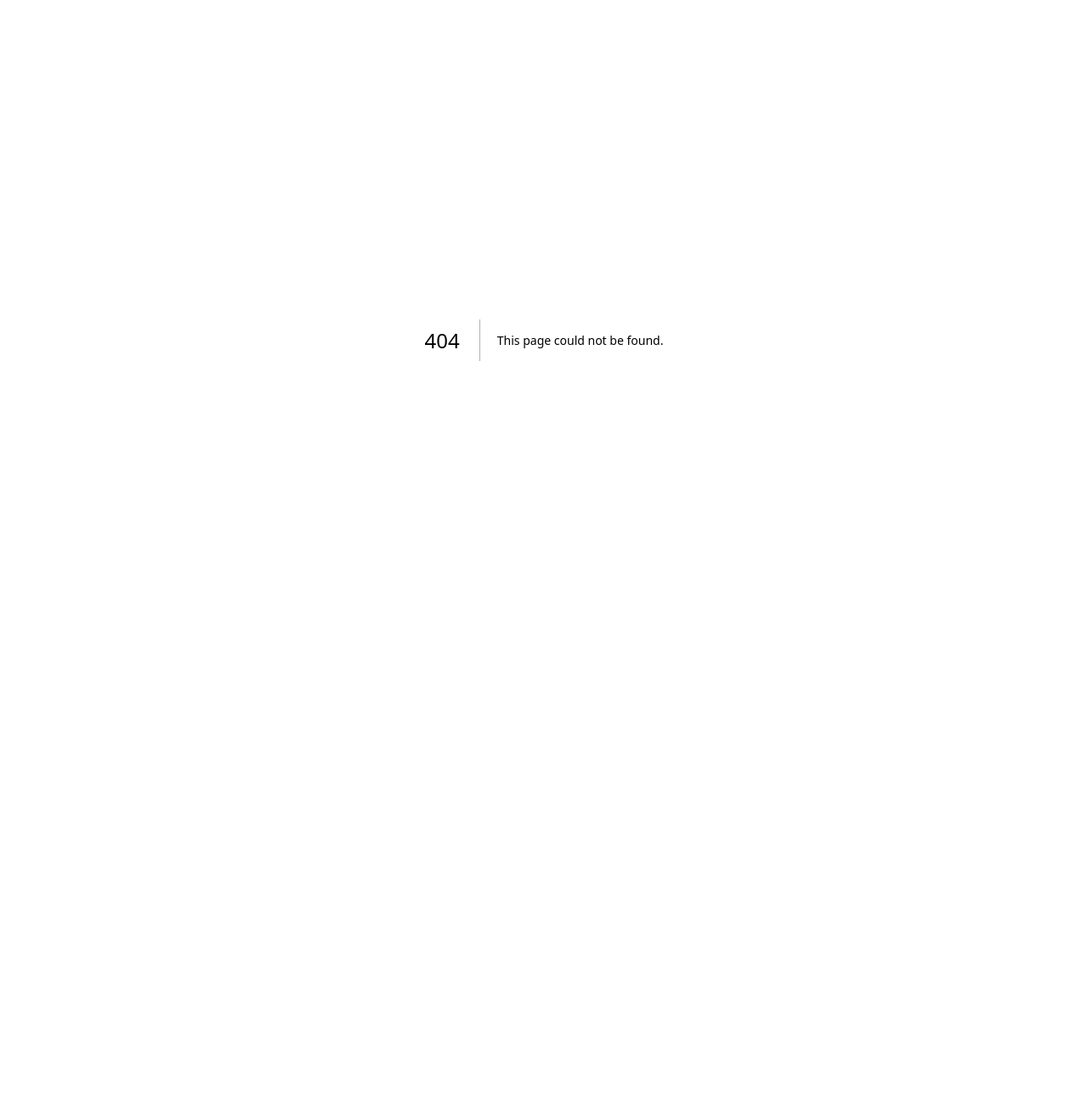
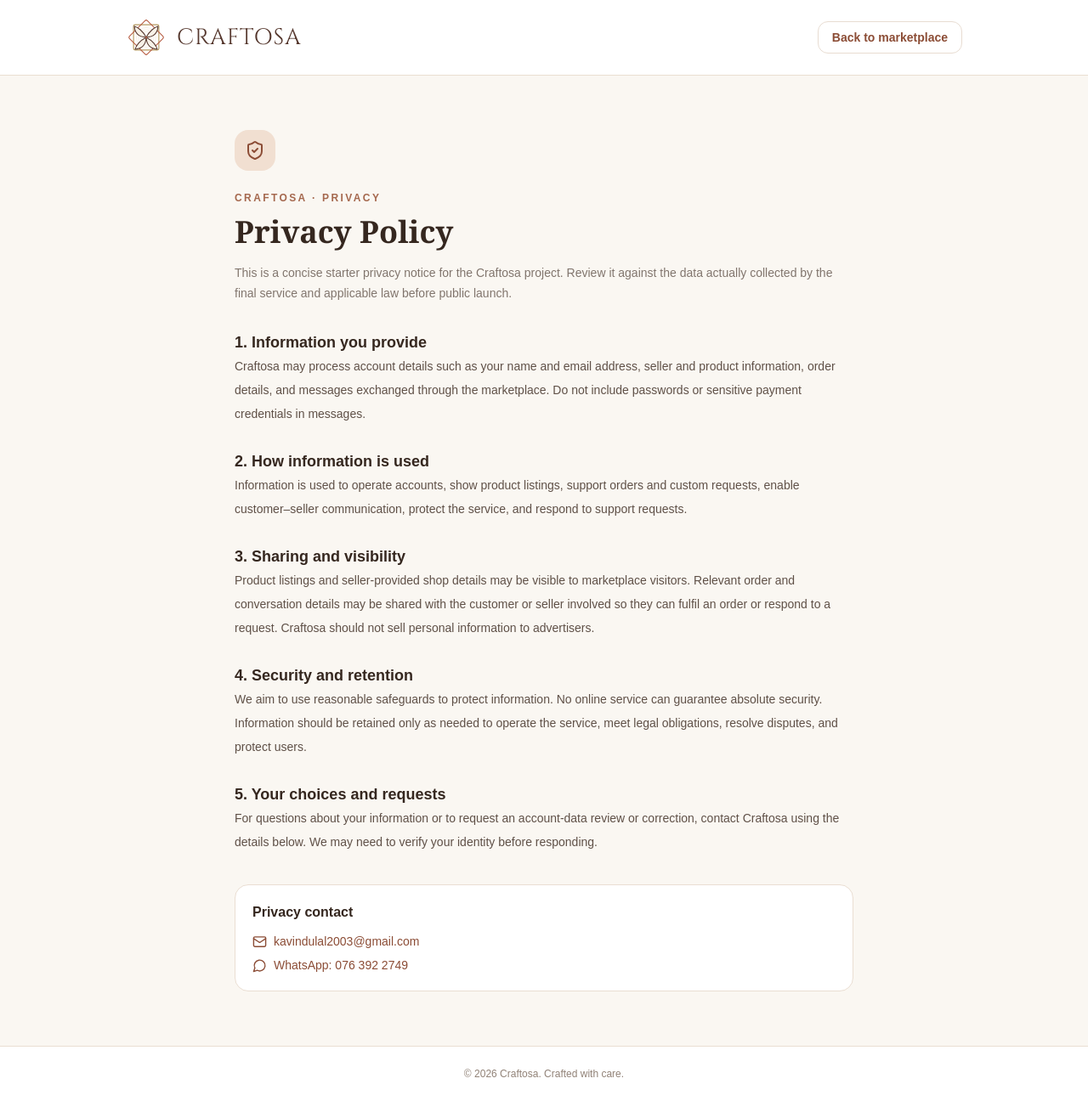
Before and after one commit to Kavindulal/craftosa, a Next.js app in the folder frontend/: page /privacy in a window 1280 px wide. Before the commit this address had no page. Shown: the whole page at 85% size. Before the commit the page ends 800 px from the top, so only its background shows below. Built offline with nearby package versions, Linux system fonts and the light colour scheme.

Commit message:
Add Craftosa privacy policy page with contact details

```diff
--- /dev/null
+++ b/frontend/app/privacy/page.tsx
@@ -0,0 +1,37 @@
+"use client";
+
+import Link from "next/link";
+import { Mail, MessageCircle, ShieldCheck } from "lucide-react";
+import CraftosaLogo from "../../components/craftosa-logo";
+
+export default function PrivacyPage() {
+  return (
+    <main className="min-h-screen bg-[#faf7f2] text-[#35271f]">
+      <header className="border-b border-[#eaded2] bg-white">
+        <div className="mx-auto flex max-w-5xl items-center justify-between gap-4 px-5 py-5">
+          <CraftosaLogo />
+          <Link href="/" className="rounded-xl border border-[#e8dcd1] px-4 py-2 text-sm font-semibold text-[#8b4c35] hover:bg-[#faf4ee]">Back to marketplace</Link>
+        </div>
+      </header>
+      <article className="mx-auto max-w-3xl px-5 py-12 sm:py-16">
+        <div className="flex h-12 w-12 items-center justify-center rounded-2xl bg-[#f1dfd1] text-[#8b4c35]"><ShieldCheck size={24} /></div>
+        <p className="mt-6 text-xs font-semibold uppercase tracking-[0.2em] text-[#a5684e]">Craftosa · Privacy</p>
+        <h1 className="mt-3 font-serif text-4xl font-semibold">Privacy Policy</h1>
+        <p className="mt-4 text-sm leading-6 text-[#81756d]">This is a concise starter privacy notice for the Craftosa project. Review it against the data actually collected by the final service and applicable law before public launch.</p>
+        <div className="mt-8 space-y-7 text-sm leading-7 text-[#5f5047]">
+          <section><h2 className="text-lg font-semibold text-[#35271f]">1. Information you provide</h2><p>Craftosa may process account details such as your name and email address, seller and product information, order details, and messages exchanged through the marketplace. Do not include passwords or sensitive payment credentials in messages.</p></section>
+          <section><h2 className="text-lg font-semibold text-[#35271f]">2. How information is used</h2><p>Information is used to operate accounts, show product listings, support orders and custom requests, enable customer–seller communication, protect the service, and respond to support requests.</p></section>
+          <section><h2 className="text-lg font-semibold text-[#35271f]">3. Sharing and visibility</h2><p>Product listings and seller-provided shop details may be visible to marketplace visitors. Relevant order and conversation details may be shared with the customer or seller involved so they can fulfil an order or respond to a request. Craftosa should not sell personal information to advertisers.</p></section>
+          <section><h2 className="text-lg font-semibold text-[#35271f]">4. Security and retention</h2><p>We aim to use reasonable safeguards to protect information. No online service can guarantee absolute security. Information should be retained only as needed to operate the service, meet legal obligations, resolve disputes, and protect users.</p></section>
+          <section><h2 className="text-lg font-semibold text-[#35271f]">5. Your choices and requests</h2><p>For questions about your information or to request an account-data review or correction, contact Craftosa using the details below. We may need to verify your identity before responding.</p></section>
+        </div>
+        <div className="mt-9 rounded-2xl border border-[#eaded2] bg-white p-5">
+          <h2 className="font-semibold">Privacy contact</h2>
+          <a href="mailto:kavindulal2003@gmail.com" className="mt-3 flex items-center gap-2 text-sm text-[#8b4c35] hover:underline"><Mail size={17} /> kavindulal2003@gmail.com</a>
+          <a href="https://wa.me/94763922749" target="_blank" rel="noreferrer" className="mt-2 flex items-center gap-2 text-sm text-[#8b4c35] hover:underline"><MessageCircle size={17} /> WhatsApp: 076 392 2749</a>
+        </div>
+      </article>
+      <footer className="border-t border-[#eaded2] bg-white px-5 py-6 text-center text-xs text-[#918277]">© 2026 Craftosa. Crafted with care.</footer>
+    </main>
+  );
+}
```
